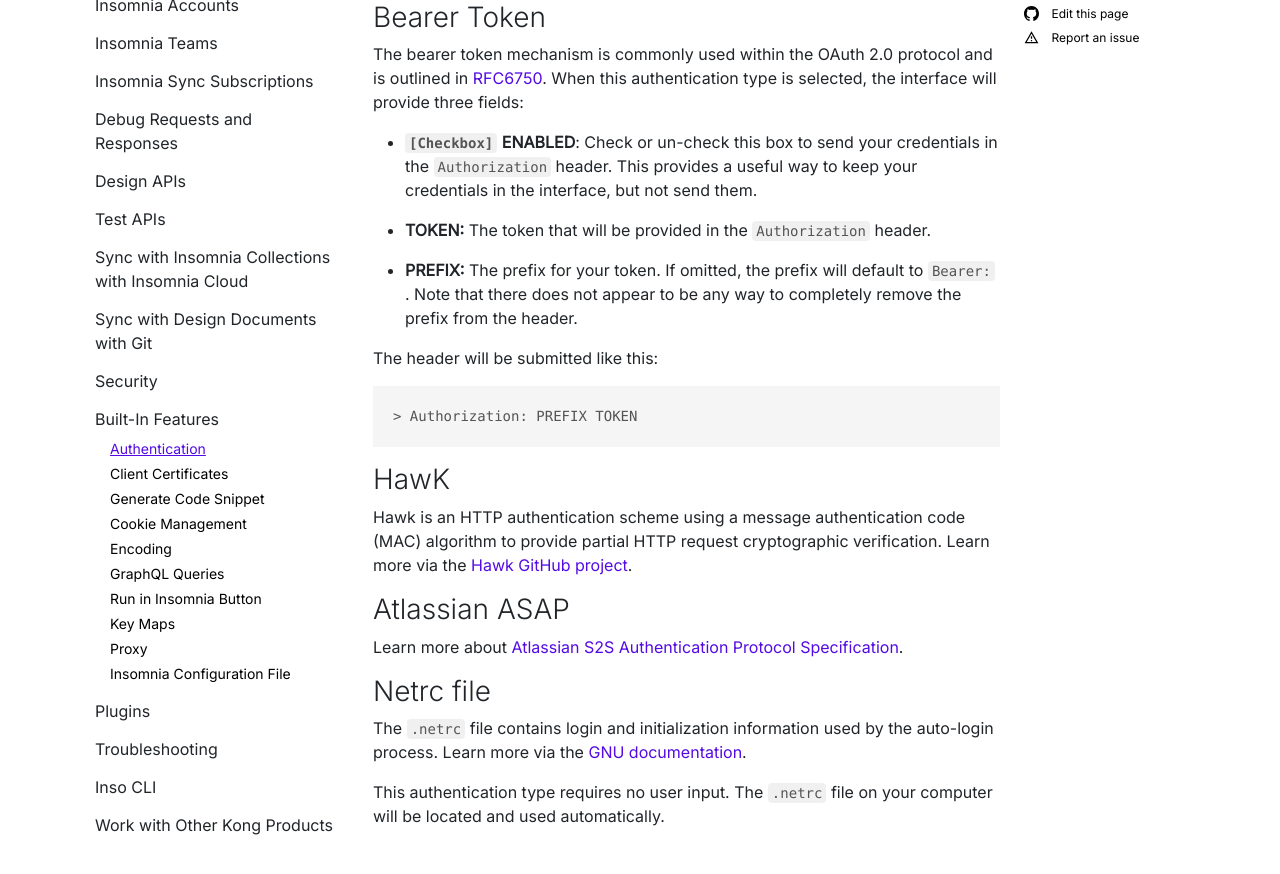
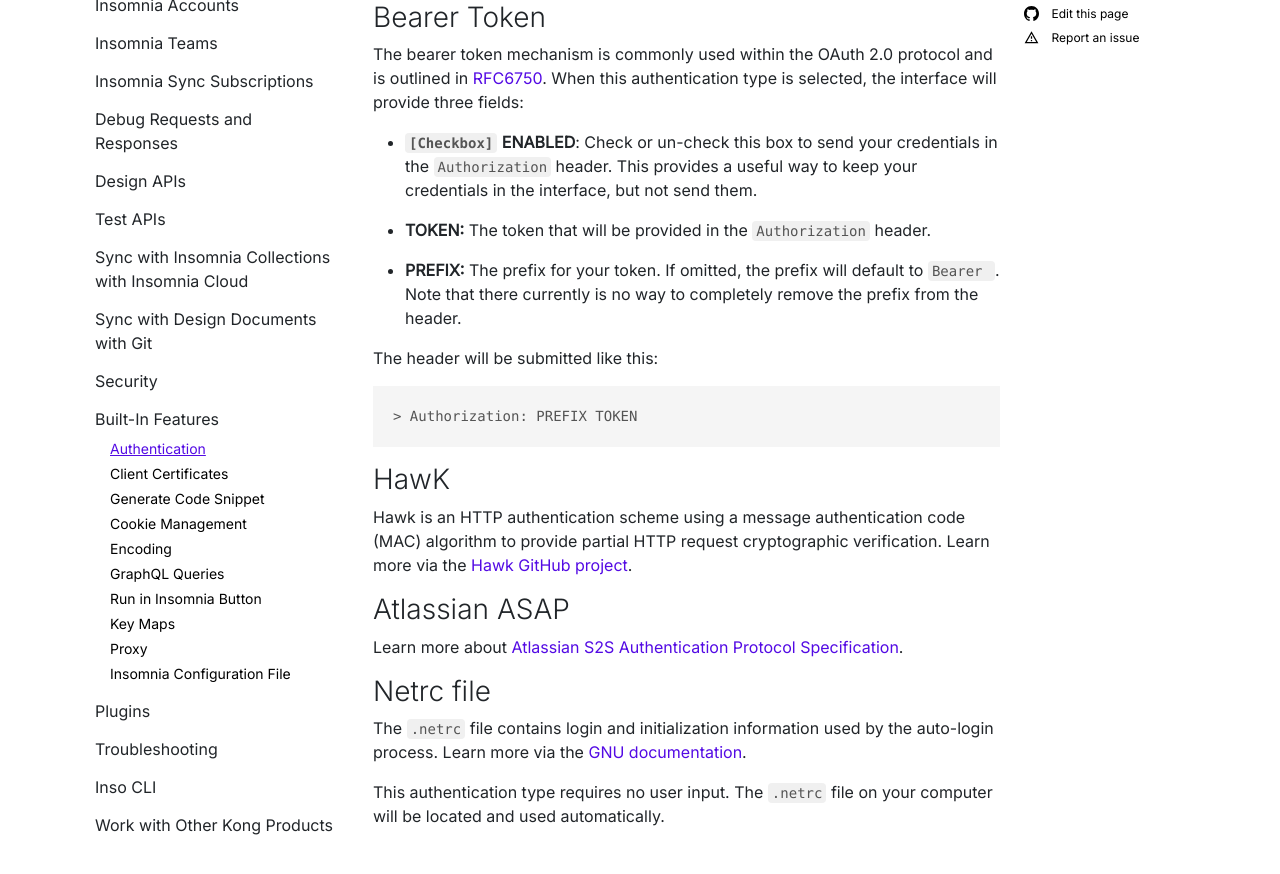
Before and after one commit to Kong/insomnia-docs, a Jekyll site: the page built from docs/insomnia/authentication.md, in a window 1280 px wide and 900 px high, scrolled down 1734 px. Shown: the top 874 px of the window. Built offline with Jekyll 4.4.1, drawn with Linux system fonts in a browser that asks for light colours; comment, search, counter and statistics services are not loaded.

Commit message:
Update authentication.md
Fix error in default prefix for "Bearer" Authentication option

```diff
--- a/docs/insomnia/authentication.md
+++ b/docs/insomnia/authentication.md
@@ -50,7 +50,7 @@ The bearer token mechanism is commonly used within the OAuth 2.0 protocol and is
 
 - **TOKEN:** The token that will be provided in the `Authorization` header.
 
-- **PREFIX:** The prefix for your token.  If omitted, the prefix will default to `Bearer: `.  Note that there does not appear to be any way to completely remove the prefix from the header.
+- **PREFIX:** The prefix for your token.  If omitted, the prefix will default to `Bearer `.  Note that there currently is no way to completely remove the prefix from the header.
 
 The header will be submitted like this:
 
```
